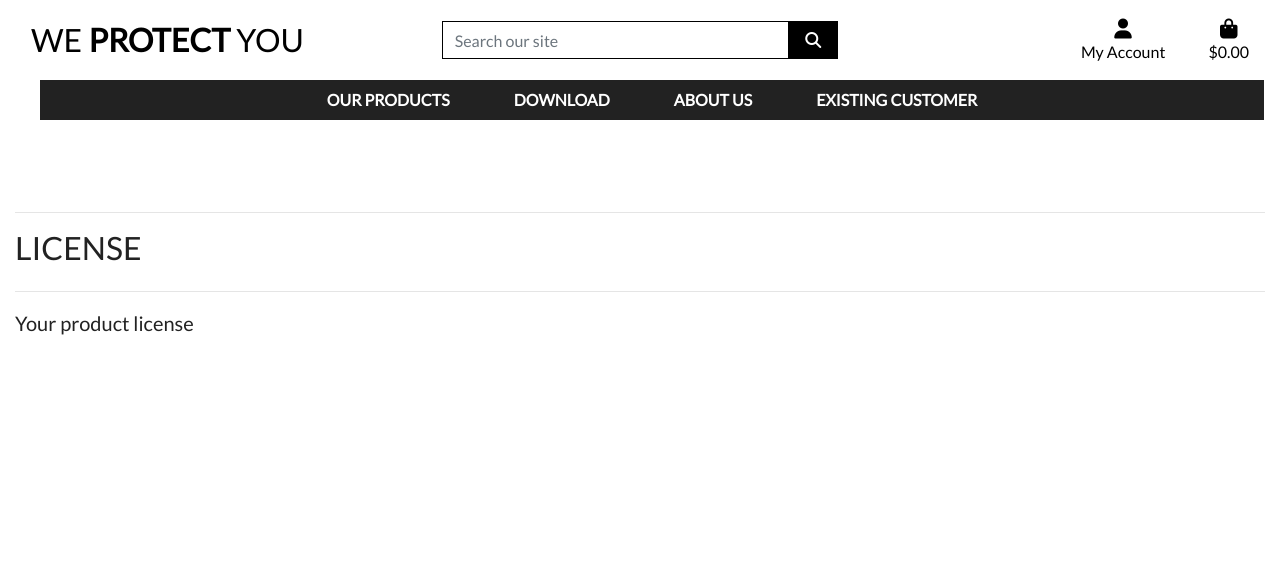
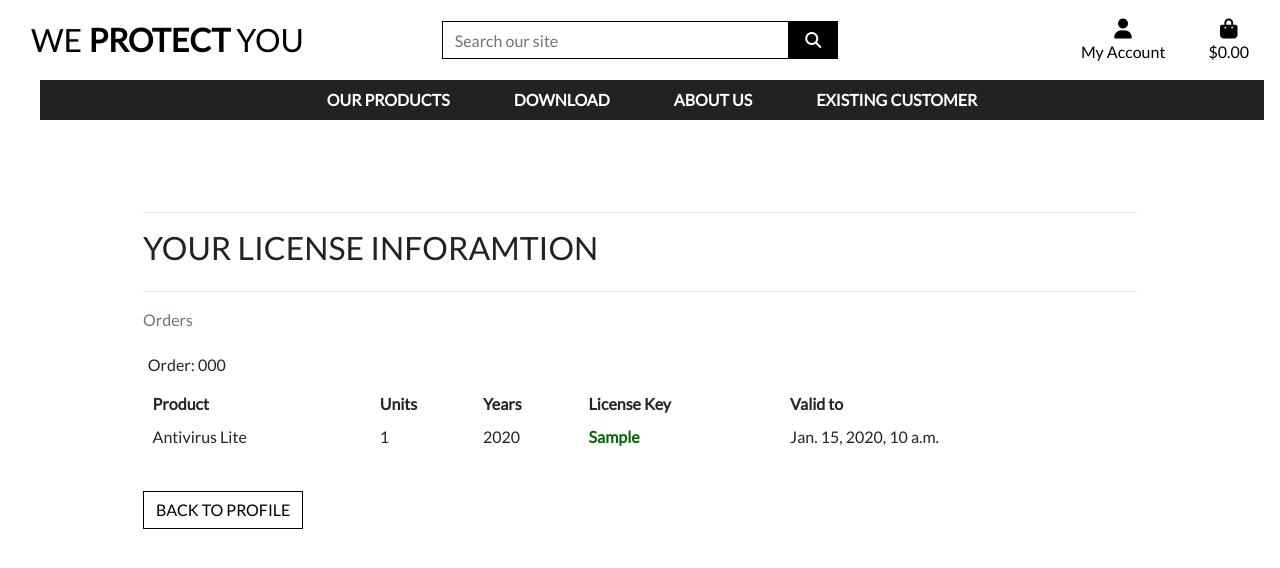
Before and after one commit to saram88/Protect, a Django app: page /license/ in a window 1280 px wide. Shown: the top 568 px of the page. Run offline with Django 3.2, Linux system fonts and the light colour scheme; a user stored in the database is signed in; data comes from the database, SQL or seed files in the repository; tables that the repository leaves empty hold one stand-in row (values such as "Sample post"); some libraries are stand-ins or nearby versions.

Commit message:
Presenting and validating license

```diff
--- a/license/templates/license/my_licenses.html
+++ b/license/templates/license/my_licenses.html
@@ -1,5 +1,9 @@
 {% extends "base.html" %}
 {% load static %}
+
+{% block extra_css %}
+    <link rel="stylesheet" href="{% static 'profiles/css/profile.css' %}">
+{% endblock %}
 
 {% block page_header %}
     <div class="container header-container">
@@ -11,20 +15,64 @@
 
 {% block content %}
     <div class="overlay"></div>
-    <div class="container-fluid">
+    <div class="container">
         <div class="row">
             <div class="col">
                 <hr>
-                <h2 class="logo-font mb-4">License</h2>
+                <h2 class="logo-font mb-4">Your license inforamtion </h2>
                 <hr>
             </div>
         </div>
-
         <div class="row">
-            <div class="col">
-                <p class="lead mb-5">Your product license</p>
-
+            <div class="col col-lg-12">
+                <p class="text-muted">Orders</p>
+                <div class="order-history table-responsive">
+                    <table class="table table-sm table-borderless">
+                        <tbody>
+                            {% for order in orders %}
+                                <tr>
+                                    <td>
+                                        Order: {{ order.order_number }}
+                                    </td>
+                                </tr>
+                                <tr>
+                                    <td>
+                                        <table class="table table-sm table-borderless">
+                                            <thead>
+                                                <tr>
+                                                    <th>Product</th>
+                                                    <th>Units</th>
+                                                    <th>Years</th>
+                                                    <th>License Key</th>
+                                                    <th>Valid to</th>
+                                                </tr>
+                                            </thead>
+                                            <tbody>
+                                                {% for item in order.lineitems.all %}
+                                                    <td>{{ item.product.name }}</td>
+                                                    <td>{{ item.units }}</td>
+                                                    <td>{{ item.years }}</td>
+                                                    <td class="text-bold-green">{{ item.license_key }}</td>
+                                                    <td>{{ item.enddate }}</td>
+                                                {% endfor %}
+                                            </tbody>
+                                        </table>
+                                    </td>
+                                </tr>
+                            {% endfor %}
+                        </tbody>
+                    </table>
+                </div>
             </div>
         </div>
+        <div class="row">
+			<div class="col-12 col-lg-7">
+                {% if from_profile %}
+                <a href="{% url 'profile' %}" class="btn btn-outline-black rounded-0">
+                    <span class="text-uppercase">Back to profile</span>
+                </a>
+                {% endif %}
+			</div>
+		</div>
     </div>
 {% endblock %}
--- a/license/views.py
+++ b/license/views.py
@@ -2,6 +2,7 @@ from django.shortcuts import render, get_object_or_404
 from django.contrib import messages
 from django.contrib.auth.decorators import login_required
 
+from profiles.models import UserProfile
 from checkout.models import Order, OrderLineItem
 
 # Create your views here.
@@ -14,11 +15,17 @@ def licences(request):
         messages.error(request, 'Sorry, only logged in users can do that.')
         return redirect(reverse('home'))
 
+    profile = get_object_or_404(UserProfile, user=request.user)
+    orders = profile.orders.all()
+
     template = 'license/my_licenses.html'
     context = {
+        'orders': orders,
+        'from_profile': True
     }
 
     return render(request, template, context)
+
 
 @login_required
 def licence(request, order_number):
@@ -28,27 +35,46 @@ def licence(request, order_number):
         return redirect(reverse('home'))
 
     order = get_object_or_404(Order, order_number=order_number)
-    order_line = get_object_or_404(OrderLineItem, order=order.id)
-
-    messages.info(request, (
-        f'This is a past confirmation for order number {order_number}. '
-        'A confirmation email was sent on the order date.'
-    ))
 
     template = 'license/license.html'
     context = {
         'order': order,
-        'order_line': order_line,
         'from_profile': True,
     }
 
     return render(request, template, context)
 
+
 def validate_license(request):
     """ A view to return the validate page """
 
-    template = 'license/validate_license.html'
-    context = {
-    }
+    if request.method == 'POST':
+        key = request.POST.get('license_key')
+
+        if key:
+            order_line = OrderLineItem.objects.filter(license_key=key)
+
+            if order_line.count() > 0:
+                template = 'license/validate_license.html'
+                context = {
+                    'order_line': order_line,
+                    'is_checked': True
+                }
+                messages.success(request, 'This is a valid license')
+                return render(request, template, context)
+
+        template = 'license/validate_license.html'
+        context = {
+            'is_checked': True
+        }
+
+        messages.warning(request, 'This is NOT a valid license')
+        return render(request, template, context)
+
+    else:
+        template = 'license/validate_license.html'
+        context = {
+            'is_checked': False,
+        }
 
     return render(request, template, context)
--- a/static/css/base.css
+++ b/static/css/base.css
@@ -120,6 +120,11 @@ body {
     color: #aab7c4;
 }
 
+.text-bold-green {
+    color: #02680a !important;
+    font-weight: bold;
+}
+
 .border-black {
     border: 1px solid black !important;
 }
@@ -190,6 +195,11 @@ a.category-badge > span.badge:hover {
 .toast-capper {
     height: 2px;
 }
+
+.footer {
+    padding: 30px;
+}
+
 
 /* -------------------------------- Media Queries */
 
```
Also changed, not shown: checkout/templates/checkout/checkout_success.html (+9 -1 lines), home/templates/home/index.html (+9 -5 lines), license/templates/license/license.html (+39 -6 lines), license/templates/license/validate_license.html (+19 -10 lines), profiles/templates/profiles/profile.html (+5 -2 lines).
